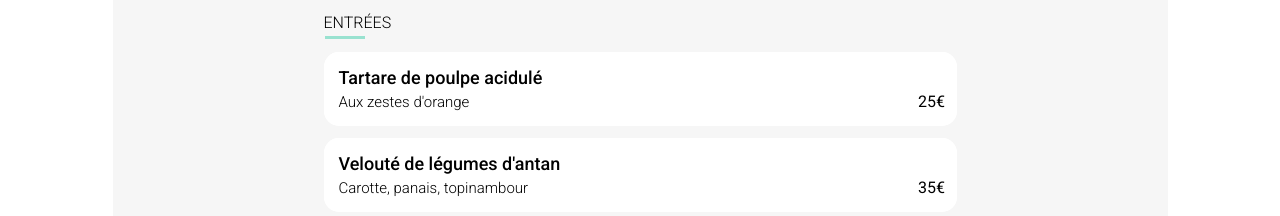
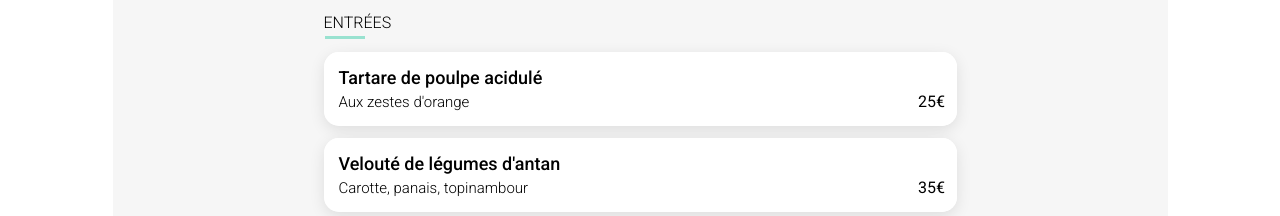
Before and after one commit to dylina/Ohmyfood, a plain HTML site: page a-la-francaise.html in a window 1280 px wide. Shown: the part 736-952 px from the top of the page. Drawn offline with Linux system fonts and the light colour scheme; a web font is replaced by a local one.

Commit message:
minor style changes

```diff
--- a/assets/css/save-restaurant.css
+++ b/assets/css/save-restaurant.css
@@ -264,6 +264,7 @@ input[type="checkbox"]:checked + label svg:nth-child(2) + .drape {
   overflow: hidden;
   border-radius: 15px;
   display: block;
+  box-shadow:  0px 4.011px 15.043px 0px rgba(0, 0, 0, 0.10);
 }
 
 .card-menu-plat {
--- a/assets/scss/components/card-restaurant.scss
+++ b/assets/scss/components/card-restaurant.scss
@@ -98,6 +98,7 @@
     overflow: hidden;
     border-radius: 15px;
     display: block;
+    box-shadow:  0px 4.011px 15.043px 0px rgba(0, 0, 0, 0.10);
   }
 
   .card-menu-plat {
```
Also changed, not shown: assets/css/restaurant.css, 1 other file.
